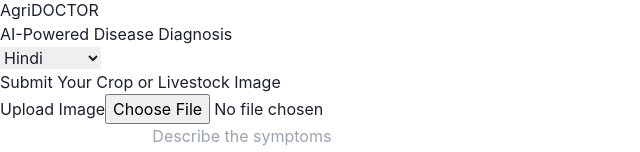
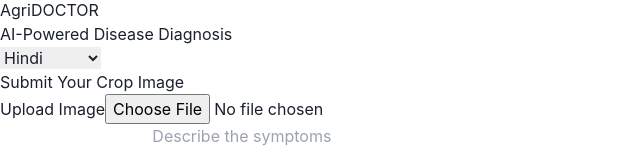
Before and after one commit to shivanya8235/SIH-24-Project, a React (Vite) app: page / in a window 1280 px wide. Shown: the part 302-454 px from the top of the page, without its empty margins (0-640 px from the left). Built offline with nearby package versions, Linux system fonts and the light colour scheme.

Commit message:
Third commit

```diff
--- a/src/component/form/ImageUploadForm.jsx
+++ b/src/component/form/ImageUploadForm.jsx
@@ -14,7 +14,7 @@ const ImageUploadForm = () => {
     <div className="flex flex-row justify-center p-1 items-center min-h-[80vh]">
       <div className="border border-slate-300 rounded-lg shadow-lg flex flex-col justify-center items-center w-fit md:py-6 md:px-4 p-2">
         <h2 className="font-bold text-2xl text-center p-2 md:p-4">
-          Submit Your Crop or Livestock Image
+          Submit Your Crop Image
         </h2>
         <form className="flex flex-col justify-center gap-4">
           <div className="flex flex-col">
```
